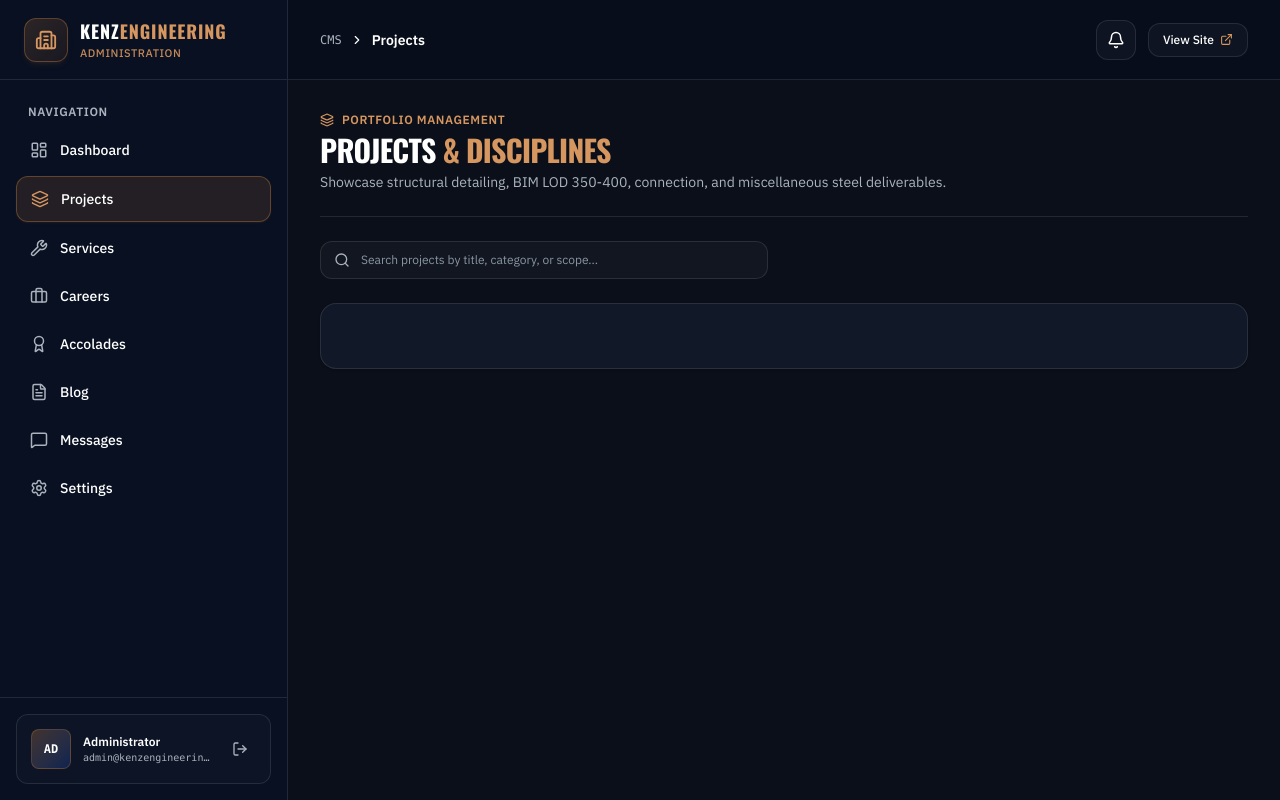
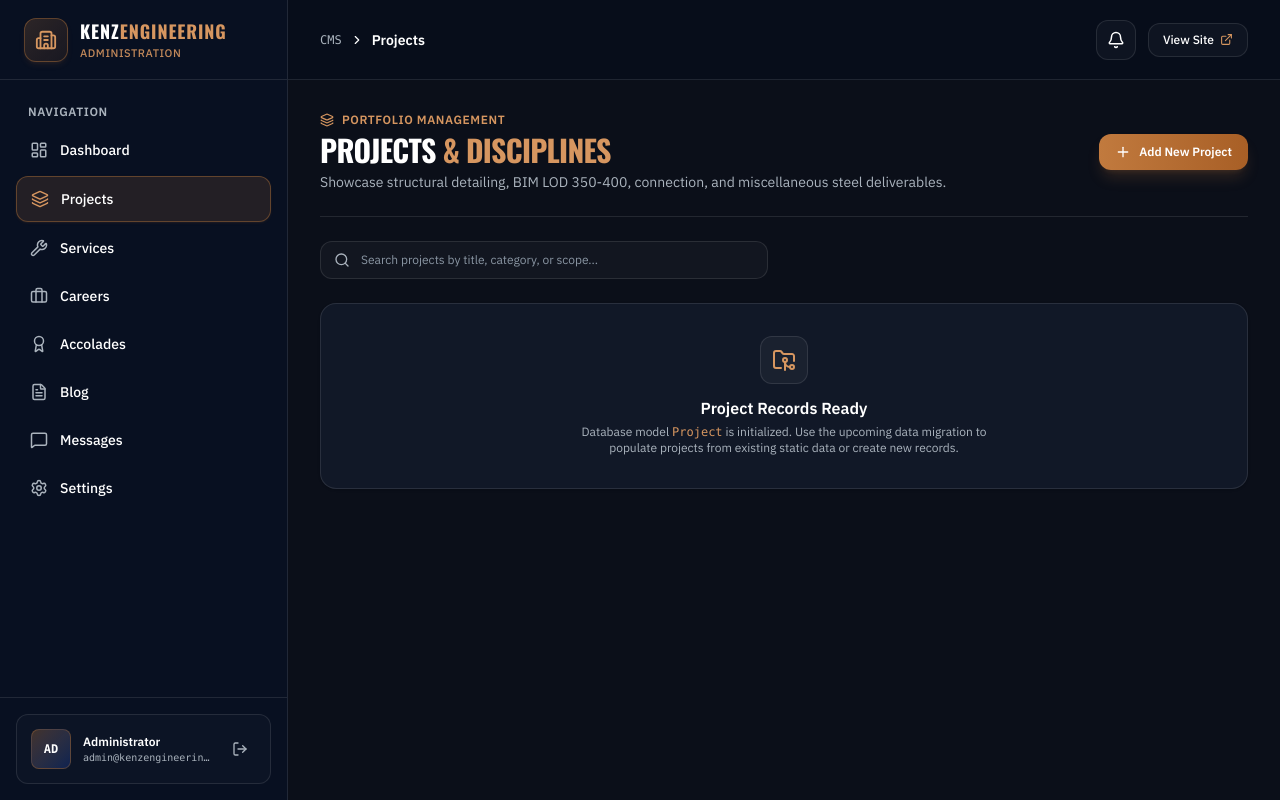
Before and after one commit to Tefinbose/kenz-client, a Next.js app: page /admin/projects in a window 1280 px wide. Built offline with nearby package versions, Linux system fonts and the light colour scheme; no server answers.

Commit message:
feat : conflict solved

```diff
--- a/app/admin/blog/page.tsx
+++ b/app/admin/blog/page.tsx
@@ -35,13 +35,13 @@ export default function AdminBlogPage() {
           </p>
         </div>
 
-        {/* <button
-          onClick={() => alert("Blog article composer will be connected in Phase 6 CRUD implementation.")}
+        <button
+          onClick={() => alert("Blog article ")}
           className="inline-flex items-center gap-2 rounded-xl bg-gradient-to-r from-copper-500 to-copper-600 px-4 py-2.5 text-xs font-semibold text-white shadow-lg shadow-copper-500/20 hover:from-copper-400 hover:to-copper-500 transition-all self-start sm:self-center"
         >
           <Plus size={16} />
           <span>Write New Article</span>
-        </button> */}
+        </button>
       </div>
 
       {/* Blog Table Placeholder */}
--- a/app/admin/projects/page.tsx
+++ b/app/admin/projects/page.tsx
@@ -35,14 +35,14 @@ export default function AdminProjectsPage() {
             Showcase structural detailing, BIM LOD 350-400, connection, and miscellaneous steel deliverables.
           </p>
         </div>
-{/*
+
         <button
-          onClick={() => alert("Project modal will be connected in Phase 6 CRUD implementation.")}
+          onClick={() => alert("Project ")}
           className="inline-flex items-center gap-2 rounded-xl bg-gradient-to-r from-copper-500 to-copper-600 px-4 py-2.5 text-xs font-semibold text-white shadow-lg shadow-copper-500/20 hover:from-copper-400 hover:to-copper-500 transition-all self-start sm:self-center"
         >
           <Plus size={16} />
           <span>Add New Project</span>
-        </button> */}
+        </button>
       </div>
 
       {/* Filter / Search Bar */}
@@ -61,13 +61,13 @@ export default function AdminProjectsPage() {
 
       {/* Projects Table Placeholder */}
       <div className="rounded-2xl border border-white/10 bg-[#111827] p-8 text-center shadow-sm">
-        {/* <div className="mx-auto grid h-12 w-12 place-items-center rounded-xl border border-white/10 bg-white/[0.04] text-copper-400 mb-3">
+        <div className="mx-auto grid h-12 w-12 place-items-center rounded-xl border border-white/10 bg-white/[0.04] text-copper-400 mb-3">
           <FolderGit2 size={24} />
-        </div> */}
-        {/* <h3 className="text-base font-semibold text-white">Project Records Ready</h3>
+        </div>
+        <h3 className="text-base font-semibold text-white">Project Records Ready</h3>
         <p className="mt-1 text-xs text-steel-400 max-w-md mx-auto">
           Database model <code className="text-copper-400 font-mono">Project</code> is initialized. Use the upcoming data migration to populate projects from existing static data or create new records.
-        </p> */}
+        </p>
       </div>
     </div>
   );
```
